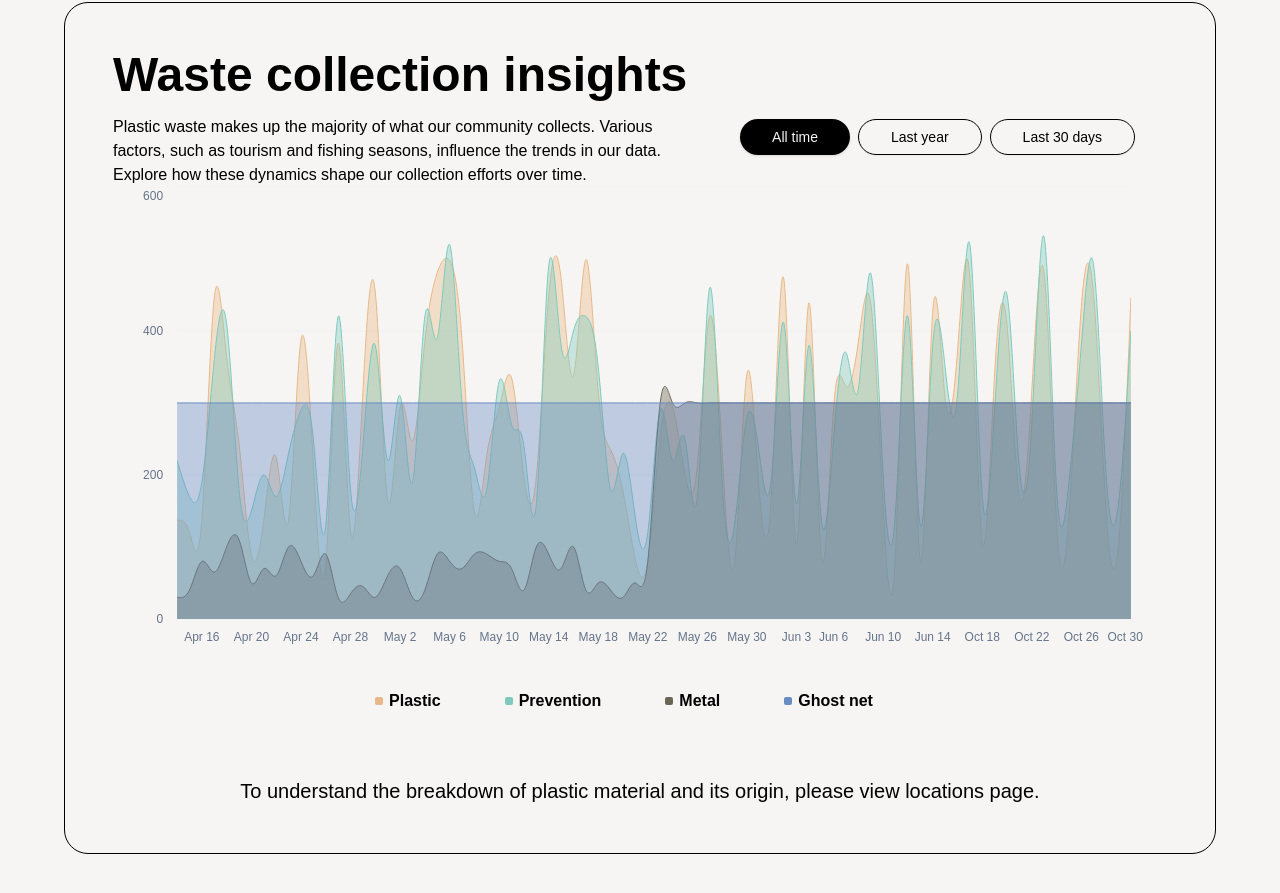
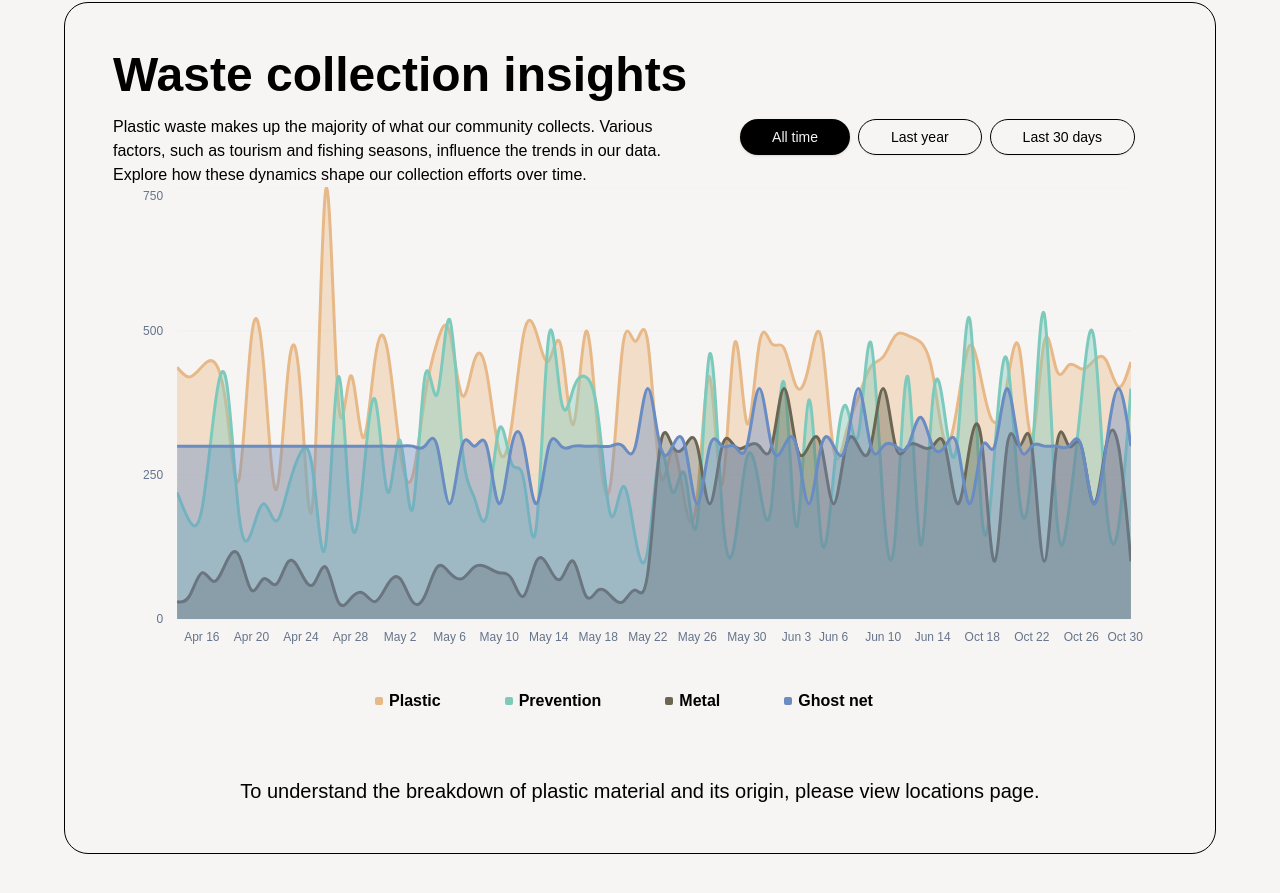
Before and after one commit to Enaleia/dashboard, a React (Vite) app: page / in a window 1280 px wide. Shown: the part 2109-3002 px from the top of the page. Built offline with nearby package versions, Linux system fonts and the light colour scheme.

Commit message:
testing: adjust mock data

```diff
--- a/src/components/materials-chart.tsx
+++ b/src/components/materials-chart.tsx
@@ -1,4 +1,4 @@
-import { Area, AreaChart, CartesianGrid, XAxis, YAxis, LegendProps } from "recharts"
+import { Area, AreaChart, CartesianGrid, XAxis, YAxis } from "recharts"
 import {
   Card,
   CardContent,
@@ -13,97 +13,97 @@ import {
 } from "@/components/ui/chart"
 
 const chartData = [
-  { date: "2022-04-01", plastic: 222, prevention: 150, metal: 30, ghostnet: 300 },
-  { date: "2022-04-02", plastic: 97, prevention: 180, metal: 40, ghostnet: 300 },
-  { date: "2022-04-03", plastic: 167, prevention: 120, metal: 60, ghostnet: 300 },
+  { date: "2022-04-01", plastic: 222, prevention: 150, metal: 30, ghostnet: 400 },
+  { date: "2022-04-02", plastic: 447, prevention: 180, metal: 40, ghostnet: 340 },
+  { date: "2022-04-03", plastic: 167, prevention: 120, metal: 60, ghostnet: 450 },
   { date: "2022-04-04", plastic: 242, prevention: 260, metal: 10, ghostnet: 300 },
-  { date: "2022-04-05", plastic: 373, prevention: 290, metal: 30, ghostnet: 300 },
-  { date: "2022-04-06", plastic: 301, prevention: 340, metal: 35, ghostnet: 300 },
+  { date: "2022-04-05", plastic: 373, prevention: 290, metal: 30, ghostnet: 370 },
+  { date: "2022-04-06", plastic: 301, prevention: 340, metal: 35, ghostnet: 460 },
   { date: "2022-04-07", plastic: 245, prevention: 180, metal: 55, ghostnet: 300 },
-  { date: "2022-04-08", plastic: 409, prevention: 320, metal: 70, ghostnet: 300 },
-  { date: "2022-04-09", plastic: 59, prevention: 110, metal: 80, ghostnet: 300 },
-  { date: "2022-04-10", plastic: 261, prevention: 190, metal: 78, ghostnet: 300 },
-  { date: "2022-04-11", plastic: 327, prevention: 350, metal: 35, ghostnet: 300 },
-  { date: "2022-04-12", plastic: 292, prevention: 210, metal: 50, ghostnet: 300 },
-  { date: "2022-04-13", plastic: 342, prevention: 380, metal: 30, ghostnet: 300 },
-  { date: "2023-04-14", plastic: 137, prevention: 220, metal: 30, ghostnet: 300 },
-  { date: "2023-04-15", plastic: 120, prevention: 170, metal: 40, ghostnet: 300 },
-  { date: "2023-04-16", plastic: 138, prevention: 190, metal: 80, ghostnet: 300 },
+  { date: "2022-04-08", plastic: 409, prevention: 320, metal: 70, ghostnet: 330 },
+  { date: "2022-04-09", plastic: 459, prevention: 110, metal: 80, ghostnet: 309 },
+  { date: "2022-04-10", plastic: 261, prevention: 190, metal: 78, ghostnet: 400 },
+  { date: "2022-04-11", plastic: 327, prevention: 350, metal: 35, ghostnet: 470 },
+  { date: "2022-04-12", plastic: 292, prevention: 210, metal: 50, ghostnet: 370 },
+  { date: "2022-04-13", plastic: 342, prevention: 380, metal: 30, ghostnet: 400 },
+  { date: "2023-04-14", plastic: 437, prevention: 220, metal: 30, ghostnet: 300 },
+  { date: "2023-04-15", plastic: 420, prevention: 170, metal: 40, ghostnet: 300 },
+  { date: "2023-04-16", plastic: 438, prevention: 190, metal: 80, ghostnet: 300 },
   { date: "2023-04-17", plastic: 446, prevention: 360, metal: 65, ghostnet: 300 },
   { date: "2023-04-18", plastic: 364, prevention: 410, metal: 100, ghostnet: 300 },
   { date: "2023-04-19", plastic: 243, prevention: 180, metal: 110, ghostnet: 300 },
-  { date: "2023-04-20", plastic: 89, prevention: 150, metal: 50, ghostnet: 300 },
-  { date: "2023-04-21", plastic: 137, prevention: 200, metal: 70, ghostnet: 300 },
+  { date: "2023-04-20", plastic: 489, prevention: 150, metal: 50, ghostnet: 300 },
+  { date: "2023-04-21", plastic: 437, prevention: 200, metal: 70, ghostnet: 300 },
   { date: "2023-04-22", plastic: 224, prevention: 170, metal: 60, ghostnet: 300 },
-  { date: "2023-04-23", plastic: 138, prevention: 230, metal: 100, ghostnet: 300 },
+  { date: "2023-04-23", plastic: 438, prevention: 230, metal: 100, ghostnet: 300 },
   { date: "2023-04-24", plastic: 387, prevention: 290, metal: 80, ghostnet: 300 },
   { date: "2023-04-25", plastic: 215, prevention: 250, metal: 60, ghostnet: 300 },
-  { date: "2023-04-26", plastic: 75, prevention: 130, metal: 90, ghostnet: 300 },
+  { date: "2023-04-26", plastic: 745, prevention: 130, metal: 90, ghostnet: 300 },
   { date: "2023-04-27", plastic: 383, prevention: 420, metal: 30, ghostnet: 300 },
-  { date: "2023-04-28", plastic: 122, prevention: 180, metal: 35, ghostnet: 300 },
+  { date: "2023-04-28", plastic: 422, prevention: 180, metal: 35, ghostnet: 300 },
   { date: "2023-04-29", plastic: 315, prevention: 240, metal: 45, ghostnet: 300 },
   { date: "2023-04-30", plastic: 454, prevention: 380, metal: 30, ghostnet: 300 },
-  { date: "2023-05-01", plastic: 165, prevention: 220, metal: 60, ghostnet: 300 },
+  { date: "2023-05-01", plastic: 465, prevention: 220, metal: 60, ghostnet: 300 },
   { date: "2023-05-02", plastic: 293, prevention: 310, metal: 70, ghostnet: 300 },
   { date: "2023-05-03", plastic: 247, prevention: 190, metal: 30, ghostnet: 300 },
   { date: "2023-05-04", plastic: 385, prevention: 420, metal: 40, ghostnet: 300 },
   { date: "2023-05-05", plastic: 481, prevention: 390, metal: 90, ghostnet: 300 },
-  { date: "2023-05-06", plastic: 498, prevention: 520, metal: 80, ghostnet: 300 },
+  { date: "2023-05-06", plastic: 498, prevention: 520, metal: 80, ghostnet: 200 },
   { date: "2023-05-07", plastic: 388, prevention: 300, metal: 70, ghostnet: 300 },
-  { date: "2023-05-08", plastic: 149, prevention: 210, metal: 90, ghostnet: 300 },
-  { date: "2023-05-09", plastic: 227, prevention: 180, metal: 90, ghostnet: 300 },
-  { date: "2023-05-10", plastic: 293, prevention: 330, metal: 80, ghostnet: 300 },
+  { date: "2023-05-08", plastic: 449, prevention: 210, metal: 90, ghostnet: 300 },
+  { date: "2023-05-09", plastic: 427, prevention: 180, metal: 90, ghostnet: 300 },
+  { date: "2023-05-10", plastic: 293, prevention: 330, metal: 80, ghostnet: 200 },
   { date: "2023-05-11", plastic: 335, prevention: 270, metal: 70, ghostnet: 300 },
-  { date: "2023-05-12", plastic: 197, prevention: 240, metal: 40, ghostnet: 300 },
-  { date: "2023-05-13", plastic: 197, prevention: 160, metal: 100, ghostnet: 300 },
+  { date: "2023-05-12", plastic: 497, prevention: 240, metal: 40, ghostnet: 300 },
+  { date: "2023-05-13", plastic: 497, prevention: 160, metal: 100, ghostnet: 200 },
   { date: "2023-05-14", plastic: 448, prevention: 490, metal: 90, ghostnet: 300 },
   { date: "2023-05-15", plastic: 473, prevention: 380, metal: 70, ghostnet: 300 },
   { date: "2023-05-16", plastic: 338, prevention: 400, metal: 100, ghostnet: 300 },
   { date: "2023-05-17", plastic: 499, prevention: 420, metal: 40, ghostnet: 300 },
   { date: "2023-05-18", plastic: 315, prevention: 350, metal: 50, ghostnet: 300 },
   { date: "2023-05-19", plastic: 235, prevention: 180, metal: 40, ghostnet: 300 },
-  { date: "2023-05-20", plastic: 177, prevention: 230, metal: 30, ghostnet: 300 },
-  { date: "2023-05-21", plastic: 82, prevention: 140, metal: 50, ghostnet: 300 },
-  { date: "2024-05-22", plastic: 81, prevention: 120, metal: 80, ghostnet: 300 },
+  { date: "2023-05-20", plastic: 477, prevention: 230, metal: 30, ghostnet: 300 },
+  { date: "2023-05-21", plastic: 482, prevention: 140, metal: 50, ghostnet: 300 },
+  { date: "2024-05-22", plastic: 481, prevention: 120, metal: 80, ghostnet: 400 },
   { date: "2024-05-23", plastic: 252, prevention: 290, metal: 300, ghostnet: 300 },
   { date: "2024-05-24", plastic: 294, prevention: 220, metal: 300, ghostnet: 300 },
   { date: "2024-05-25", plastic: 201, prevention: 250, metal: 300, ghostnet: 300 },
-  { date: "2024-05-26", plastic: 213, prevention: 170, metal: 300, ghostnet: 300 },
-  { date: "2024-05-27", plastic: 420, prevention: 460, metal: 300, ghostnet: 300 },
+  { date: "2024-05-26", plastic: 213, prevention: 170, metal: 300, ghostnet: 200 },
+  { date: "2024-05-27", plastic: 420, prevention: 460, metal: 200, ghostnet: 300 },
   { date: "2024-05-28", plastic: 233, prevention: 190, metal: 300, ghostnet: 300 },
-  { date: "2024-05-29", plastic: 78, prevention: 130, metal: 300, ghostnet: 300 },
+  { date: "2024-05-29", plastic: 478, prevention: 130, metal: 300, ghostnet: 300 },
   { date: "2024-05-30", plastic: 340, prevention: 280, metal: 300, ghostnet: 300 },
-  { date: "2024-05-31", plastic: 178, prevention: 230, metal: 300, ghostnet: 300 },
-  { date: "2024-06-01", plastic: 178, prevention: 200, metal: 300, ghostnet: 300 },
-  { date: "2024-06-02", plastic: 470, prevention: 410, metal: 300, ghostnet: 300 },
-  { date: "2024-06-03", plastic: 103, prevention: 160, metal: 300, ghostnet: 300 },
-  { date: "2024-06-04", plastic: 439, prevention: 380, metal: 300, ghostnet: 300 },
-  { date: "2024-06-05", plastic: 88, prevention: 140, metal: 300, ghostnet: 300 },
-  { date: "2024-06-06", plastic: 294, prevention: 250, metal: 300, ghostnet: 300 },
+  { date: "2024-05-31", plastic: 478, prevention: 230, metal: 300, ghostnet: 400 },
+  { date: "2024-06-01", plastic: 478, prevention: 200, metal: 300, ghostnet: 300 },
+  { date: "2024-06-02", plastic: 470, prevention: 410, metal: 400, ghostnet: 300 },
+  { date: "2024-06-03", plastic: 403, prevention: 160, metal: 300, ghostnet: 300 },
+  { date: "2024-06-04", plastic: 439, prevention: 380, metal: 300, ghostnet: 200 },
+  { date: "2024-06-05", plastic: 488, prevention: 140, metal: 300, ghostnet: 300 },
+  { date: "2024-06-06", plastic: 294, prevention: 250, metal: 200, ghostnet: 300 },
   { date: "2024-06-07", plastic: 323, prevention: 370, metal: 300, ghostnet: 300 },
-  { date: "2024-06-08", plastic: 385, prevention: 320, metal: 300, ghostnet: 300 },
+  { date: "2024-06-08", plastic: 385, prevention: 320, metal: 300, ghostnet: 400 },
   { date: "2024-06-09", plastic: 438, prevention: 480, metal: 300, ghostnet: 300 },
-  { date: "2024-06-10", plastic: 155, prevention: 200, metal: 300, ghostnet: 300 },
-  { date: "2024-06-11", plastic: 92, prevention: 150, metal: 300, ghostnet: 300 },
+  { date: "2024-06-10", plastic: 455, prevention: 200, metal: 400, ghostnet: 300 },
+  { date: "2024-06-11", plastic: 492, prevention: 150, metal: 300, ghostnet: 300 },
   { date: "2024-06-12", plastic: 492, prevention: 420, metal: 300, ghostnet: 300 },
-  { date: "2024-06-13", plastic: 81, prevention: 130, metal: 300, ghostnet: 300 },
+  { date: "2024-06-13", plastic: 481, prevention: 130, metal: 300, ghostnet: 350 },
   { date: "2024-06-14", plastic: 426, prevention: 380, metal: 300, ghostnet: 300 },
   { date: "2024-10-15", plastic: 307, prevention: 350, metal: 300, ghostnet: 300 },
-  { date: "2024-10-16", plastic: 371, prevention: 310, metal: 300, ghostnet: 300 },
-  { date: "2024-10-17", plastic: 475, prevention: 520, metal: 300, ghostnet: 300 },
-  { date: "2024-10-18", plastic: 107, prevention: 170, metal: 300, ghostnet: 300 },
-  { date: "2024-10-19", plastic: 341, prevention: 290, metal: 300, ghostnet: 300 },
-  { date: "2024-10-20", plastic: 408, prevention: 450, metal: 300, ghostnet: 300 },
-  { date: "2024-10-21", plastic: 169, prevention: 210, metal: 300, ghostnet: 300 },
+  { date: "2024-10-16", plastic: 371, prevention: 310, metal: 200, ghostnet: 300 },
+  { date: "2024-10-17", plastic: 475, prevention: 520, metal: 300, ghostnet: 200 },
+  { date: "2024-10-18", plastic: 407, prevention: 170, metal: 300, ghostnet: 300 },
+  { date: "2024-10-19", plastic: 341, prevention: 290, metal: 100, ghostnet: 300 },
+  { date: "2024-10-20", plastic: 408, prevention: 450, metal: 300, ghostnet: 400 },
+  { date: "2024-10-21", plastic: 469, prevention: 210, metal: 300, ghostnet: 300 },
   { date: "2024-10-22", plastic: 317, prevention: 270, metal: 300, ghostnet: 300 },
-  { date: "2024-10-23", plastic: 480, prevention: 530, metal: 300, ghostnet: 300 },
-  { date: "2024-10-24", plastic: 132, prevention: 180, metal: 300, ghostnet: 300 },
-  { date: "2024-10-25", plastic: 141, prevention: 190, metal: 300, ghostnet: 300 },
+  { date: "2024-10-23", plastic: 480, prevention: 530, metal: 100, ghostnet: 300 },
+  { date: "2024-10-24", plastic: 432, prevention: 180, metal: 300, ghostnet: 300 },
+  { date: "2024-10-25", plastic: 441, prevention: 190, metal: 300, ghostnet: 300 },
   { date: "2024-10-26", plastic: 434, prevention: 380, metal: 300, ghostnet: 300 },
-  { date: "2024-10-27", plastic: 448, prevention: 490, metal: 300, ghostnet: 300 },
-  { date: "2024-10-28", plastic: 149, prevention: 200, metal: 300, ghostnet: 300 },
-  { date: "2024-10-29", plastic: 103, prevention: 160, metal: 300, ghostnet: 300 },
-  { date: "2024-10-30", plastic: 446, prevention: 400, metal: 300, ghostnet: 300 },
+  { date: "2024-10-27", plastic: 448, prevention: 490, metal: 200, ghostnet: 200 },
+  { date: "2024-10-28", plastic: 449, prevention: 200, metal: 300, ghostnet: 300 },
+  { date: "2024-10-29", plastic: 403, prevention: 160, metal: 300, ghostnet: 400 },
+  { date: "2024-10-30", plastic: 446, prevention: 400, metal: 100, ghostnet: 300 },
 ]
 
 const chartConfig = {
@@ -127,25 +127,6 @@ const chartConfig = {
     color: "hsl(var(--chart-4))",
   },
 } satisfies ChartConfig
-
-// const CustomLegendItem = ({ payload }: LegendProps) => (
-//   <div style={{ display: 'flex', alignItems: 'center' }}>
-//     {payload.map((entry) => (
-//       <div key={entry.value} style={{ marginRight: 10, display: 'flex', alignItems: 'center' }}>
-//         <div
-//           style={{
-//             width: 12,
-//             height: 12,
-//             backgroundColor: entry.color,
-//             borderRadius: '50%',
-//             marginRight: 5,
-//           }}
-//         />
-//         <span>{entry.name}</span>
-//       </div>
-//     ))}
-//   </div>
-// });
 
 export function MaterialsChart({ timeRange }: {timeRange: string}) {
   const filteredData = chartData.filter((item) => {
@@ -205,7 +186,11 @@ export function MaterialsChart({ timeRange }: {timeRange: string}) {
                       year: "numeric"
                     })
                   }}
+                  // formatter={(value) => {
+                  //   return [`${value} KG`]
+                  // }}
                   indicator="dot"
+                  className="rounded-3xl gap-4 text-lg p-4"
                 />
               }
             />
@@ -215,6 +200,7 @@ export function MaterialsChart({ timeRange }: {timeRange: string}) {
               fill="var(--color-plastic)"
               fillOpacity={0.4}
               stroke="var(--color-plastic)"
+              strokeWidth={3}
               stackId="d"
             />
             <Area
@@ -223,6 +209,7 @@ export function MaterialsChart({ timeRange }: {timeRange: string}) {
               fill="var(--color-prevention)"
               fillOpacity={0.4}
               stroke="var(--color-prevention)"
+              strokeWidth={3}
               stackId="c"
             />
             <Area
@@ -231,6 +218,7 @@ export function MaterialsChart({ timeRange }: {timeRange: string}) {
               fill="var(--color-metal)"
               fillOpacity={0.4}
               stroke="var(--color-metal)"
+              strokeWidth={3}
               stackId="b"
             />
             <Area
@@ -239,9 +227,9 @@ export function MaterialsChart({ timeRange }: {timeRange: string}) {
               fill="var(--color-ghostnet)"
               fillOpacity={0.4}
               stroke="var(--color-ghostnet)"
+              strokeWidth={3}
               stackId="a"
             />
-            {/* <ChartLegend content={<CustomLegendItem />} /> */}
             <ChartLegend content={<ChartLegendContent className="gap-16 rounded-full text-base font-semibold py-10"/>} />
           </AreaChart>
         </ChartContainer>
```
Also changed, not shown: src/map_data.json (+3 -73 lines).
